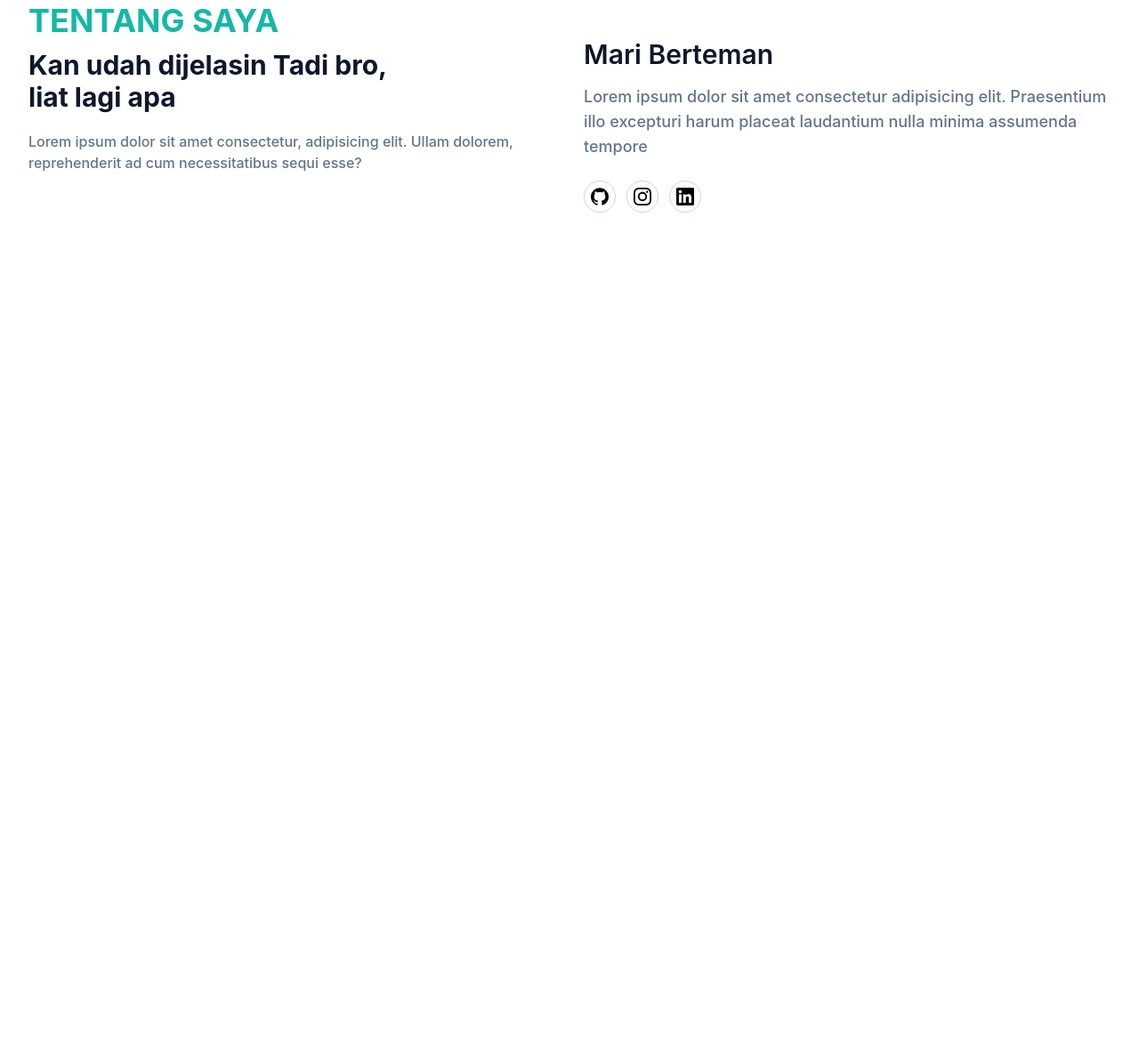
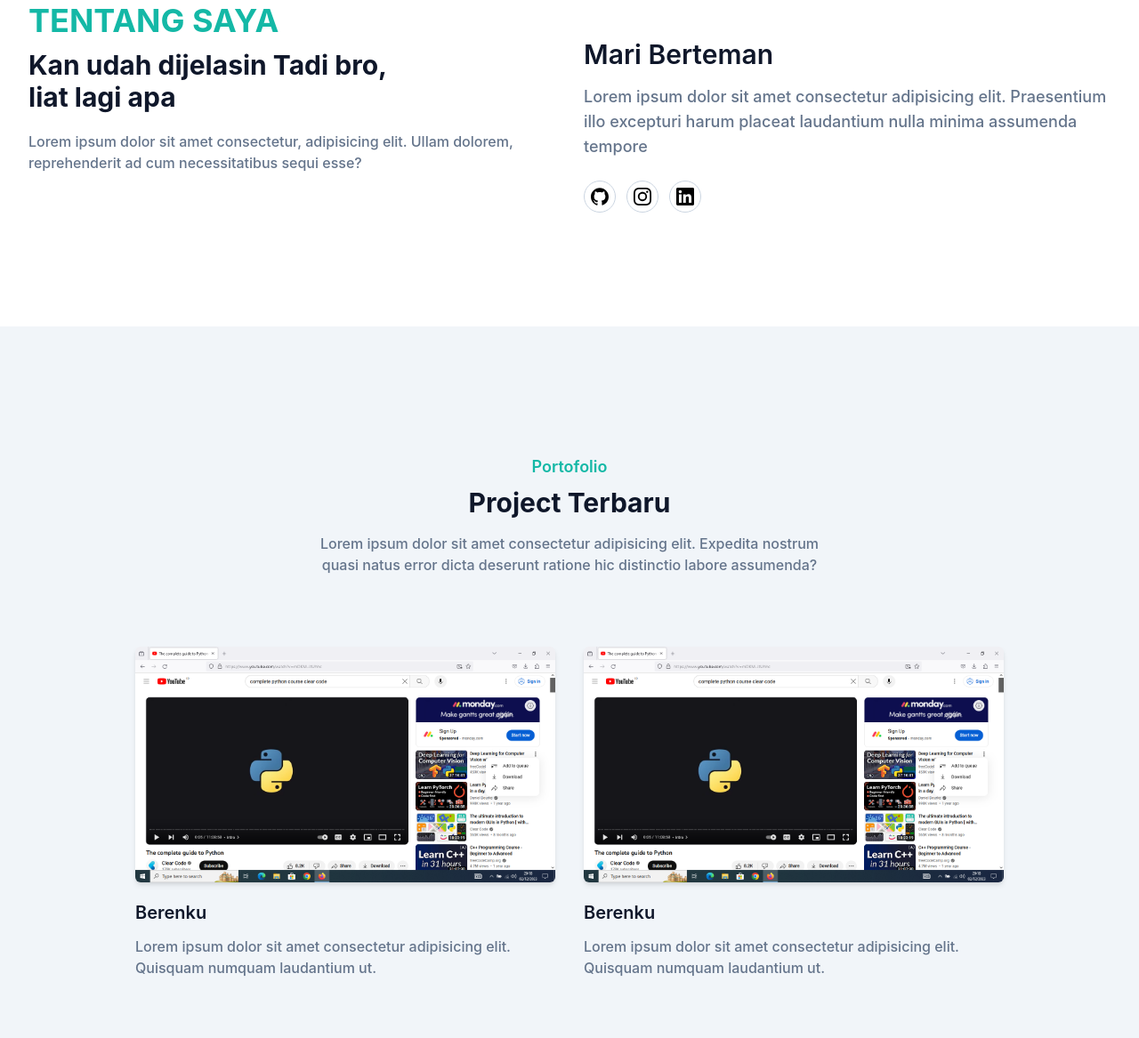
Before and after one commit to NaufalParamaRafif/Portofolio-Tailwind-CSS, a website: page index.html in a window 1280 px wide. Shown: the part 821-1988 px from the top of the page at 89% size. Before the commit the page ends 1188 px from the top, so only its background shows below. Drawn offline with Linux system fonts and the light colour scheme.

Commit message:
Finished Portofolio Section

```diff
--- a/index.html
+++ b/index.html
@@ -107,6 +107,40 @@
         </div>
     </section>
     <!-- About Section End -->
+
+    <!-- Portofolio Section Start -->
+    <section id="portofolio" class="pt-36 pb-16 bg-slate-100">
+        <div class="container">
+            <div class="w-full px-4">
+                <div class="max-w-xl mx-auto text-center mb-16">
+                    <h4 class="font-semibold text-lg text-primary mb-2">
+                        Portofolio
+                    </h4>
+                    <h2 class="font-bold text-dark text-3xl mb-4">
+                        Project Terbaru
+                    </h2>
+                    <p class="font-medium text-md text-secondary">Lorem ipsum dolor sit amet consectetur adipisicing elit. Expedita nostrum quasi natus error dicta deserunt ratione hic distinctio labore assumenda?</p>
+                </div>
+            </div>
+            <div class="w-full px-4 flex flex-wrap justify-center xl:w-10/12 xl:mx-auto">
+                <div class="mb-12 p-4 md:w-1/2">
+                    <div class="rounded-md shadow-md overflow-hidden">
+                        <img src="dist/img/project1.png" alt="Berenku Project" width="w-full">
+                    </div>
+                        <h3 class="font-semibold text-xl text-dark mt-5 mb-3">Berenku </h3>
+                        <p class="font-medium text-base text-secondary">Lorem ipsum dolor sit amet consectetur adipisicing elit. Quisquam numquam laudantium ut.</p>
+                </div>
+                <div class="mb-12 p-4 md:w-1/2">
+                    <div class="rounded-md shadow-md overflow-hidden">
+                        <img src="dist/img/project1.png" alt="Berenku Project" width="w-full">
+                    </div>
+                        <h3 class="font-semibold text-xl text-dark mt-5 mb-3">Berenku </h3>
+                        <p class="font-medium text-base text-secondary">Lorem ipsum dolor sit amet consectetur adipisicing elit. Quisquam numquam laudantium ut.</p>
+                </div>
+            </div>
+        </div>
+    </section>
+    <!-- Portofolio Section End -->
 </body>
 <script src="dist/js/script.js">
 
```
Also changed, not shown: dist/img/project1.png (added), dist/img/project2.png (added), dist/output.css.
